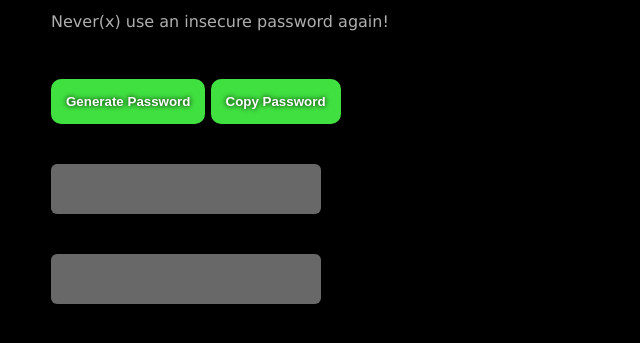
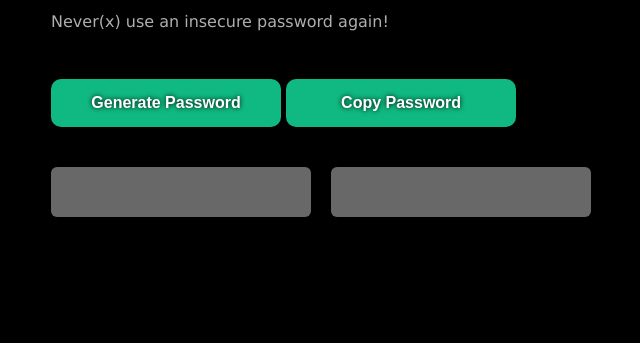
Before and after one commit to Areebey/Password-Generator-App, a plain HTML site: page index.html in a window 1280 px wide. Shown: the part 147-490 px from the top of the page, without its empty margins (29-669 px from the left). Drawn offline with Linux system fonts and the light colour scheme; files that its build step writes are made by us from their sources.

Commit message:
final commit

```diff
--- a/index.html
+++ b/index.html
@@ -14,10 +14,12 @@
     <h2>Random Password</h2>
 </div>
 
-    <p class="line" id="statement">Never(x) use an insecure password again!</p>
+<p class="line" id="statement">Never(x) use an insecure password again!</p>
 
+  <div class="gen-button">
     <button id="button" class="btn1" onclick="generatePassword()">Generate Password</button>
-    <a href=""><button id="button" class="btn2" onclick="copyPassword()">Copy Password</button></a>
+    <a href=""><button id="button" class="btn2" onclick="copyPassword()">Copy  Password</button></a>
+</div>
 
 <div class="output">
     <p id="password" class="gen-password"></p>
--- a/script.js
+++ b/script.js
@@ -3,12 +3,7 @@ const characters = "0123456789abcdefghijklmnopqrstuvwxyz!@#$%^&*"+"ABCDEFGHIJKLM
 let passwordOne=document.getElementById("password")
 let passwordTwo=document.getElementById("passwordtwo")
 
-// generateEl.addEventListener("click",function(){
-// let password=Math.floor(Math.random()*characters.length)
-// fieldEl.textContent =(characters[password])
-// })
 function generatePass(){
-
     let passwordLength=12;
     let pass="";
     for(let i=0;i <= passwordLength;i++){
--- a/style.css
+++ b/style.css
@@ -1,5 +1,4 @@
 body{
-    /* margin: 0; */
     margin: 100px 50px 50px 80px;
     min-height: 100vh;
     background-color:black;
@@ -7,7 +6,6 @@ body{
     text-align:start;
     font-family: Verdana, Geneva, Tahoma, sans-serif;
     user-select: none;
-    box-sizing: border-box;
 }
 
 .heading{
@@ -27,7 +25,8 @@ body{
 }
 
 #button{
-    background-color: rgb(64, 224, 64);
+    background-color:#10B981;
+    width: 230px;
     padding: 15px;
     border: none;
     border-radius: 10px;
@@ -35,46 +34,32 @@ body{
     text-shadow: 0 0 5px black;
     cursor: pointer;
     font-weight: bold;
+    font-size: medium;
 }
 #button:hover{
     background-color: rgb(29, 189, 29);
 }
-.btn2{
-    margin-right: 100px;
-}
 
-/* input{
-    margin-top: 40px;
-    padding: 5px;
-    height: 30px;
-    width: 250px;
-    background-color: rgb(105, 104, 104);
-    color: rgb(29, 189, 29);
-    text-shadow: 0 0 2px rgba(245, 245, 245, 0.568);
-    border-radius: 6px;
-    border: none;
-    outline: none;
-    font-size: large;
-    user-select: none;
-}
-input::placeholder{
-    color: rgba(245, 245, 245, 0.555);
-    font-size: medium;
-} */
 .gen-password{
     margin-top: 40px;
     text-align: center;
-    padding: 10px;
-    height: 30px;
-    width: 250px;
+    padding: 15px;
+    height: 20px;
+    width: 230px;
     background-color: rgb(105, 104, 104);
     color:  rgb(29, 189, 29);
     text-shadow: 0 0 2px rgba(245, 245, 245, 0.568);
     border-radius: 6px;
-    border: none;
-    outline: none;
     font-size: medium;
-    user-select: none;
+    margin-right: 20px;
+    cursor: pointer;
+}
+.gen-password:hover{
+    color: rgb(0, 0, 241);
+}
+
+.output{
+    text-align: center;
     display: flex;
     flex-direction: row;
 }
```
